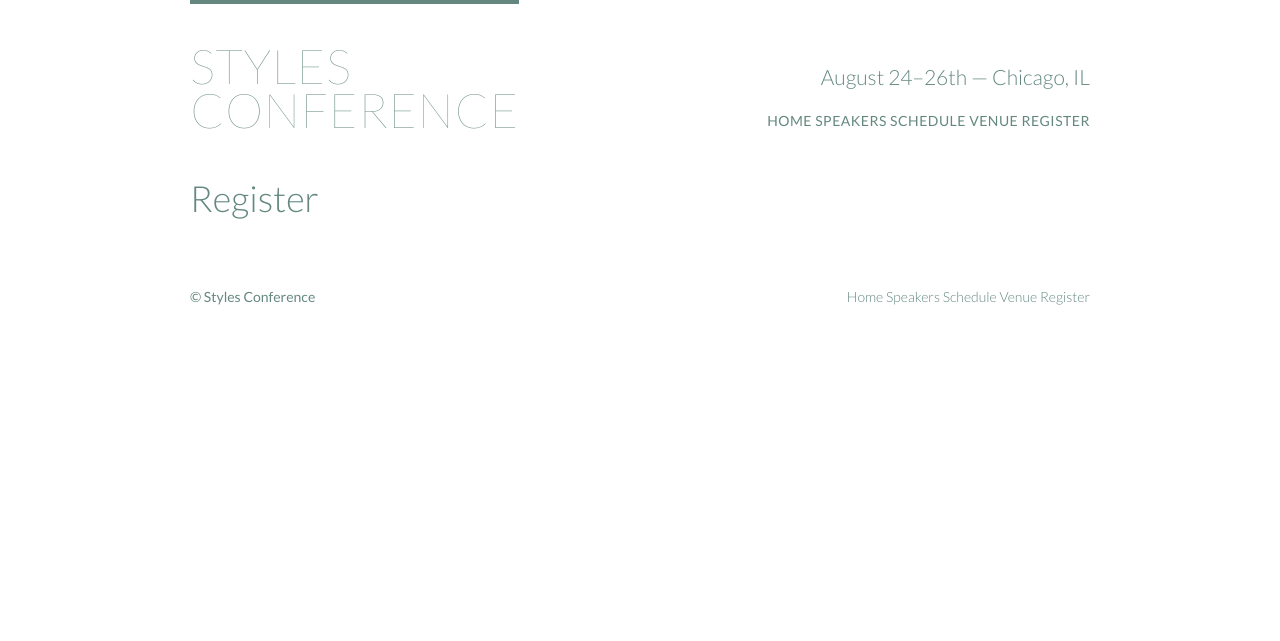
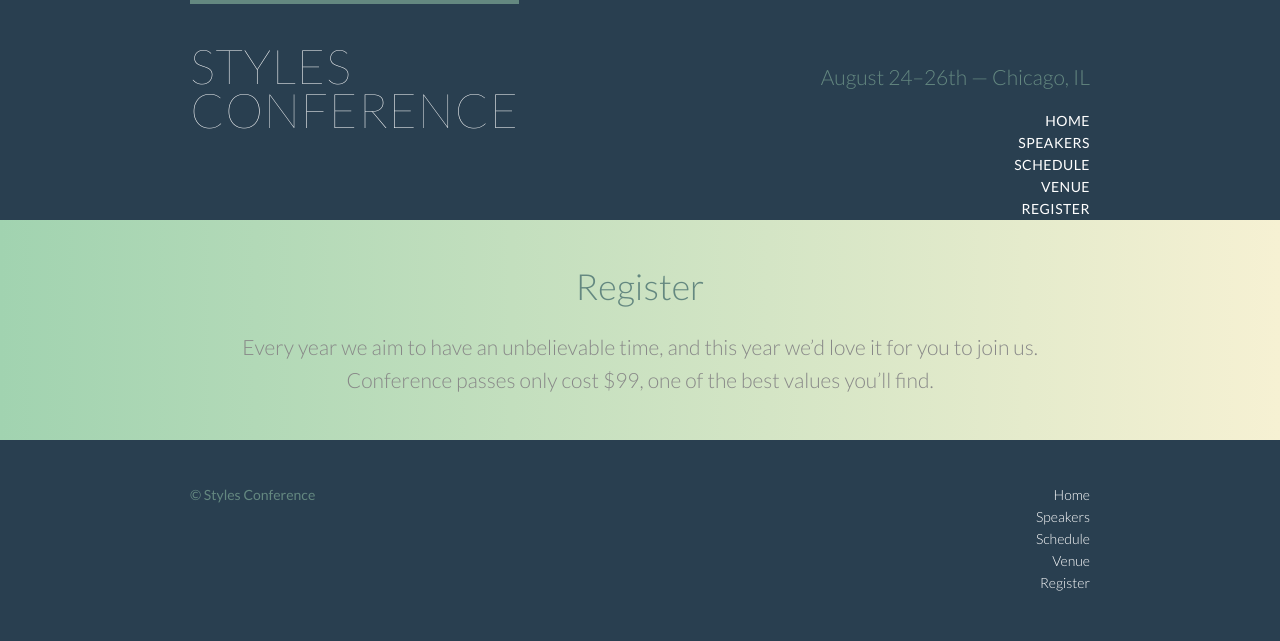
Before and after one commit to nkoder/learn-css, a plain HTML site: page styles-conference/register.html in a window 1280 px wide. Drawn offline with Linux system fonts and the light colour scheme.

Commit message:
Finished lesson http://learn.shayhowe.com/html-css/setting-backgrounds-and-gradients/

```diff
--- a/styles-conference/assets/stylesheets/buttons.css
+++ b/styles-conference/assets/stylesheets/buttons.css
@@ -1,10 +1,20 @@
 .btn {
-    border-radius : 5px;
-    display       : inline-block;
-    margin        : 0;
+    border-radius  : 5px;
+    color          : #fff;
+    cursor         : pointer;
+    display        : inline-block;
+    font-weight    : 400;
+    letter-spacing : .5px;
+    margin         : 0;
+    text-transform : uppercase;
 }
 
 .btn-alt {
-    border  : 1px solid #dfe2e5;
+    border  : 1px solid #fff;
     padding : 10px 30px;
 }
+
+.btn-alt:hover {
+    background : #fff;
+    color      : #648880;
+}
--- a/styles-conference/assets/stylesheets/grid.css
+++ b/styles-conference/assets/stylesheets/grid.css
@@ -37,3 +37,21 @@
     padding-left  : 15px;
     padding-right : 15px;
 }
+
+.row,
+.row-alt {
+    min-width : 960px;
+}
+
+.row {
+    background : #fff;
+    padding    : 66px 0 44px 0;
+}
+
+.row-alt {
+    background : #cbe2c1;
+    background : -webkit-linear-gradient(to right, #a1d3b0, #f6f1d3);
+    background : -moz-linear-gradient(to right, #a1d3b0, #f6f1d3);
+    background : linear-gradient(to right, #a1d3b0, #f6f1d3);
+    padding    : 44px 0 22px 0;
+}
--- a/styles-conference/assets/stylesheets/header.css
+++ b/styles-conference/assets/stylesheets/header.css
@@ -1,3 +1,13 @@
+.primary-header a,
+.primary-footer a {
+    color : #fff;
+}
+
+.primary-header a:hover,
+.primary-footer a:hover {
+    color : #648880;
+}
+
 .logo {
     float          : left;
     border-top     : 4px solid #648880;
--- a/styles-conference/assets/stylesheets/home.css
+++ b/styles-conference/assets/stylesheets/home.css
@@ -1,4 +1,5 @@
 .hero {
+    color       : #fff;
     line-height : 44px;
     padding     : 22px 80px 66px 80px;
     text-align  : center;
--- a/styles-conference/assets/stylesheets/typography.css
+++ b/styles-conference/assets/stylesheets/main.css
@@ -1,6 +1,7 @@
 body {
-    color : #888;
-    font  : 300 16px/22px "Lato", "Open Sans", "Helvetica Neue", Helvetica, Arial, sans-serif;
+    background : #293f50;
+    color      : #888;
+    font       : 300 16px/22px "Lato", "Open Sans", "Helvetica Neue", Helvetica, Arial, sans-serif;
 }
 
 h1,
@@ -65,3 +66,12 @@ a:hover {
 p a {
     border-bottom : 1px solid #dfe2e5;
 }
+
+.lead {
+    text-align : center;
+}
+
+.lead p {
+    font-size   : 21px;
+    line-height : 33px;
+}
--- a/styles-conference/register.html
+++ b/styles-conference/register.html
@@ -9,7 +9,7 @@
     <link rel="stylesheet" href="assets/stylesheets/reset.css">
     <link rel="stylesheet" href="assets/stylesheets/grid.css">
     <link rel="stylesheet" href="assets/stylesheets/clearfix.css">
-    <link rel="stylesheet" href="assets/stylesheets/typography.css">
+    <link rel="stylesheet" href="assets/stylesheets/main.css">
     <link rel="stylesheet" href="assets/stylesheets/header.css">
     <link rel="stylesheet" href="assets/stylesheets/footer.css">
     <link rel="stylesheet" href="assets/stylesheets/navigation.css">
@@ -20,7 +20,7 @@
 </head>
 <body>
 
-<header class="container group">
+<header class="primary-header container group">
 
     <h1 class="logo">
         <a href="index.html"> Styles <br> Conference </a>
@@ -29,17 +29,28 @@
     <h3 class="tagline"> August 24&ndash;26th &mdash; Chicago, IL </h3>
 
     <nav class="nav primary-nav">
-        <a href="index.html"> Home </a>
-        <a href="speakers.html"> Speakers </a>
-        <a href="schedule.html"> Schedule </a>
-        <a href="venue.html"> Venue </a>
-        <a href="register.html"> Register </a>
+        <ul>
+            <li><a href="index.html"> Home </a></li>
+            <li><a href="speakers.html"> Speakers </a></li>
+            <li><a href="schedule.html"> Schedule </a></li>
+            <li><a href="venue.html"> Venue </a></li>
+            <li><a href="register.html"> Register </a></li>
+        </ul>
     </nav>
 
 </header>
 
-<section class="container">
-    <h1> Register </h1>
+<section class="row-alt">
+    <div class="lead container">
+
+        <h1> Register </h1>
+
+        <p> Every year we aim to have an unbelievable time, and this year we&#8217;d love it
+            for you to join us. Conference passes only cost $99, one of the best values
+            you&#8217;ll find.
+        </p>
+
+    </div>
 </section>
 
 <footer class="primary-footer container group">
@@ -47,11 +58,13 @@
     <small>&copy; Styles Conference</small>
 
     <nav class="nav">
-        <a href="index.html"> Home </a>
-        <a href="speakers.html"> Speakers </a>
-        <a href="schedule.html"> Schedule </a>
-        <a href="venue.html"> Venue </a>
-        <a href="register.html"> Register </a>
+        <ul>
+            <li><a href="index.html"> Home </a></li>
+            <li><a href="speakers.html"> Speakers </a></li>
+            <li><a href="schedule.html"> Schedule </a></li>
+            <li><a href="venue.html"> Venue </a></li>
+            <li><a href="register.html"> Register </a></li>
+        </ul>
     </nav>
 
 </footer>
```
Also changed, not shown: styles-conference/index.html (+5 -3 lines), styles-conference/schedule.html (+27 -14 lines), styles-conference/speakers.html (+27 -14 lines), styles-conference/venue.html (+26 -14 lines).
